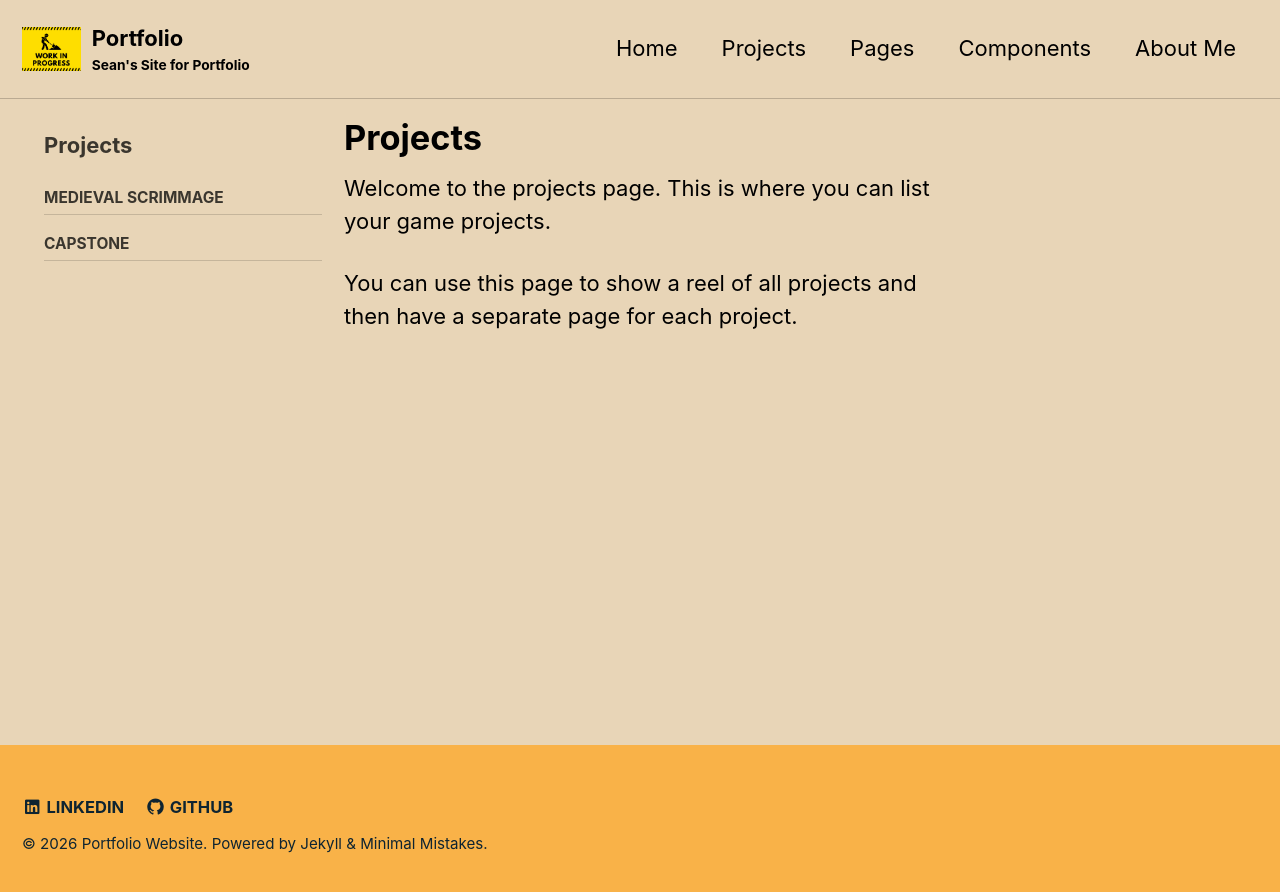
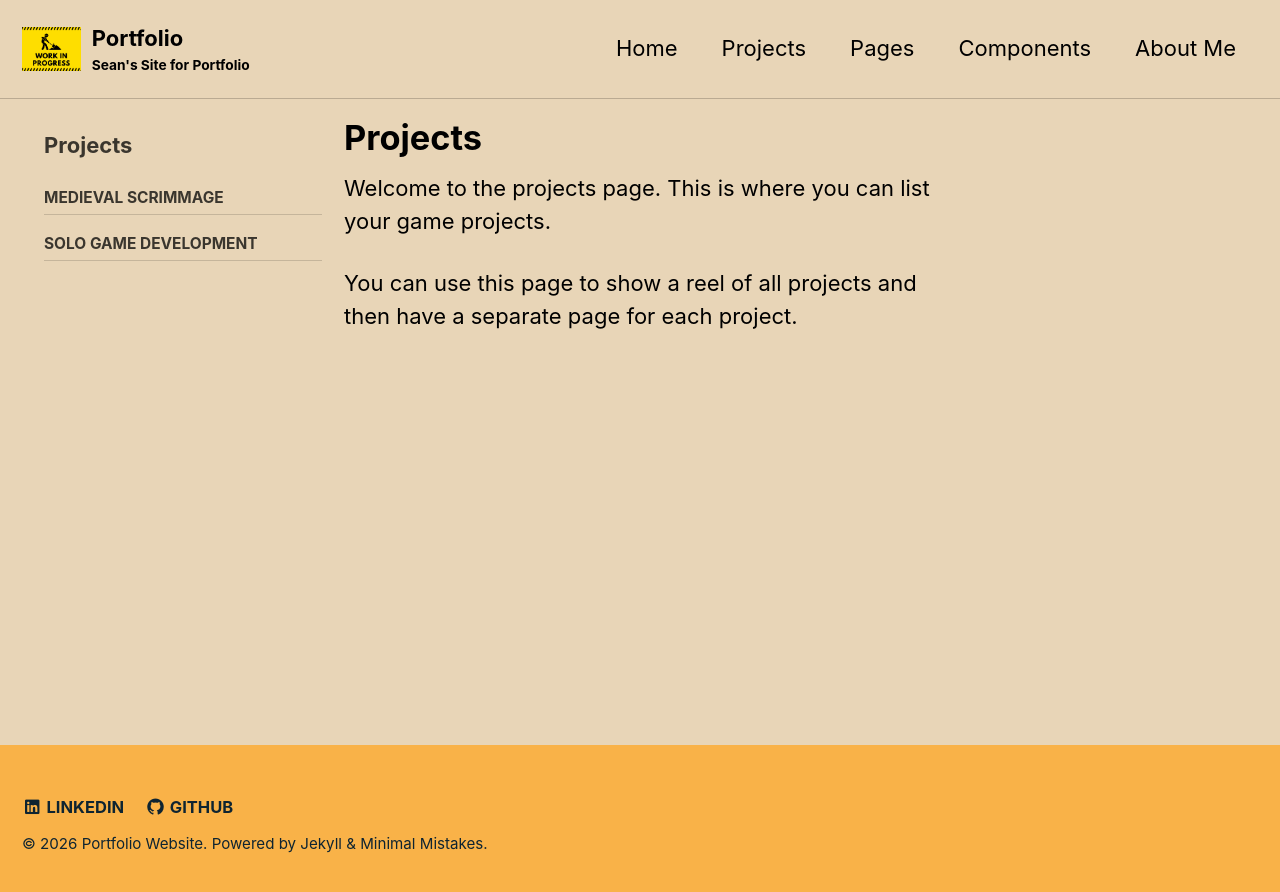
Before and after one commit to McDermott2527/McDermott2527.github.io, a Jekyll site: the page built from _pages/projects.md, in a window 1280 px wide. Shown: the top 892 px of the page. Built offline with Jekyll 4.4.1, drawn with Linux system fonts in a browser that asks for light colours.

Commit message:
Update projects in navigation.yml
Replaced 'Capstone' project with 'Solo Game Development'.

```diff
--- a/_data/navigation.yml
+++ b/_data/navigation.yml
@@ -27,8 +27,8 @@ main:
 projects:
   - title: "Medieval Scrimmage"
     url: /projects/medieval-scrimmage/
-  - title: "Capstone"
-    url: /projects/capstone/
+  - title: "Solo Game Development"
+    url: /projects/solo-game-dev/
 
 # Sidebar menu for the Pages page
 pages:
```
